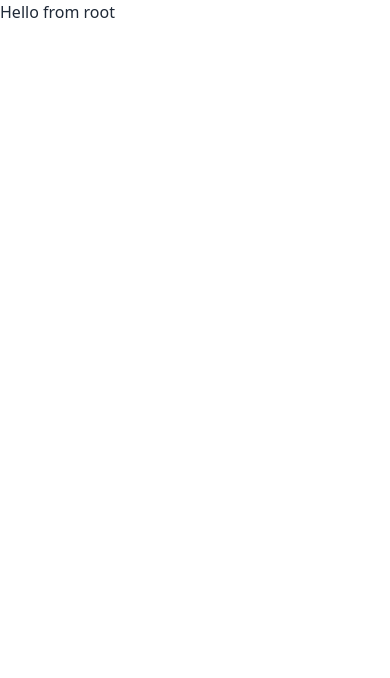
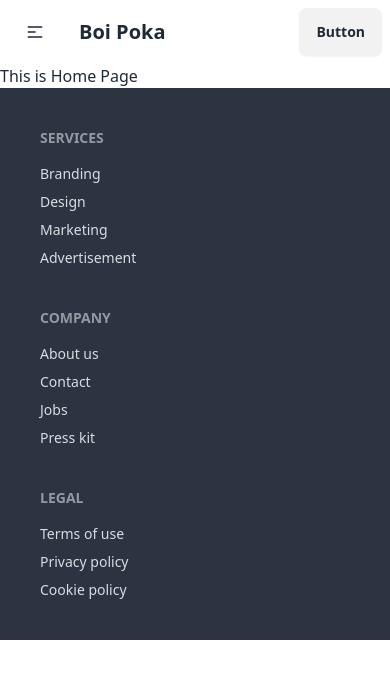
Before and after one commit to Muhammad-Mirazul-Hasan-Rafee/Boi-Poka-Vibe-Practice-related-to-react-router-, a React (Vite) app: page / in a window 390 px wide. Shown: the top 678 px of the page. Built offline with nearby package versions, Linux system fonts and the light colour scheme.

Commit message:
nested route and navbar setup

```diff
--- /dev/null
+++ b/src/Components/Dashboard/Dashboard.jsx
@@ -0,0 +1,11 @@
+import React from 'react';
+
+const Dashboard = () => {
+    return (
+        <div>
+            <h2 className='text-6xl'>This is Dashboard</h2>
+        </div>
+    );
+};
+
+export default Dashboard;
--- /dev/null
+++ b/src/Components/ErrorPage/ErrorPage.jsx
@@ -0,0 +1,11 @@
+import React from 'react';
+
+const ErrorPage = () => {
+    return (
+        <div>
+            <h2 className='text-5xl text-center'>Page not found!  Status- 404</h2>
+        </div>
+    );
+};
+
+export default ErrorPage;
--- /dev/null
+++ b/src/Components/Footer/Footer.jsx
@@ -0,0 +1,30 @@
+import React from 'react';
+
+const Footer = () => {
+    return (
+        <footer className="footer bg-neutral text-neutral-content p-10">
+        <nav>
+          <h6 className="footer-title">Services</h6>
+          <a className="link link-hover">Branding</a>
+          <a className="link link-hover">Design</a>
+          <a className="link link-hover">Marketing</a>
+          <a className="link link-hover">Advertisement</a>
+        </nav>
+        <nav>
+          <h6 className="footer-title">Company</h6>
+          <a className="link link-hover">About us</a>
+          <a className="link link-hover">Contact</a>
+          <a className="link link-hover">Jobs</a>
+          <a className="link link-hover">Press kit</a>
+        </nav>
+        <nav>
+          <h6 className="footer-title">Legal</h6>
+          <a className="link link-hover">Terms of use</a>
+          <a className="link link-hover">Privacy policy</a>
+          <a className="link link-hover">Cookie policy</a>
+        </nav>
+      </footer>
+    );
+};
+
+export default Footer;
--- /dev/null
+++ b/src/Components/Home/Home.jsx
@@ -0,0 +1,11 @@
+import React from 'react';
+
+const Home = () => {
+    return (
+        <div>
+            <h2>This is Home Page</h2>
+        </div>
+    );
+};
+
+export default Home;
--- /dev/null
+++ b/src/Components/NavBar/NavBar.jsx
@@ -0,0 +1,47 @@
+import React from 'react';
+
+const NavBar = () => {
+  const links =
+  <>
+          <li><a>Home</a></li>
+          <li><a>Item 3</a></li>
+  </>
+    return (
+        <div className="navbar bg-base-100">
+  <div className="navbar-start">
+    <div className="dropdown">
+      <div tabIndex={0} role="button" className="btn btn-ghost lg:hidden">
+        <svg
+          xmlns="http://www.w3.org/2000/svg"
+          className="h-5 w-5"
+          fill="none"
+          viewBox="0 0 24 24"
+          stroke="currentColor">
+          <path
+            strokeLinecap="round"
+            strokeLinejoin="round"
+            strokeWidth="2"
+            d="M4 6h16M4 12h8m-8 6h16" />
+        </svg>
+      </div>
+      <ul
+        tabIndex={0}
+        className="menu menu-sm dropdown-content bg-base-100 rounded-box z-[1] mt-3 w-52 p-2 shadow">
+        {links}
+      </ul>
+    </div>
+    <a className="btn btn-ghost text-xl">Boi Poka</a>
+  </div>
+  <div className="navbar-center hidden lg:flex">
+    <ul className="menu menu-horizontal px-1">
+    {links}
+    </ul>
+  </div>
+  <div className="navbar-end">
+    <a className="btn">Button</a>
+  </div>
+</div>
+    );
+};
+
+export default NavBar;
--- a/src/Components/Root/Root.jsx
+++ b/src/Components/Root/Root.jsx
@@ -1,7 +1,13 @@
+import { Outlet } from "react-router-dom";
+import Footer from "../Footer/Footer";
+import NavBar from "../NavBar/NavBar";
+
 const Root = () => {
     return (
         <div>
-            <h3>Hello from root</h3>
+            <NavBar></NavBar>
+            <Outlet></Outlet>
+            <Footer></Footer>
         </div>
     );
 };
--- a/src/main.jsx
+++ b/src/main.jsx
@@ -6,10 +6,24 @@
   RouterProvider,
 } from "react-router-dom";
 import Root from './Components/Root/Root';
+import ErrorPage from './Components/ErrorPage/ErrorPage';
+import Home from './Components/Home/Home';
+import Dashboard from './Components/Dashboard/Dashboard';
 const router = createBrowserRouter([
   {
     path: "/",
     element: <Root></Root>,
+    errorElement: <ErrorPage></ErrorPage>,
+    children:[
+      {
+        path: '/',
+        element: <Home></Home>
+      },
+      {
+        path:'dashboard',
+        element: <Dashboard></Dashboard>
+      }
+    ]
   },
 ]);
 
```
